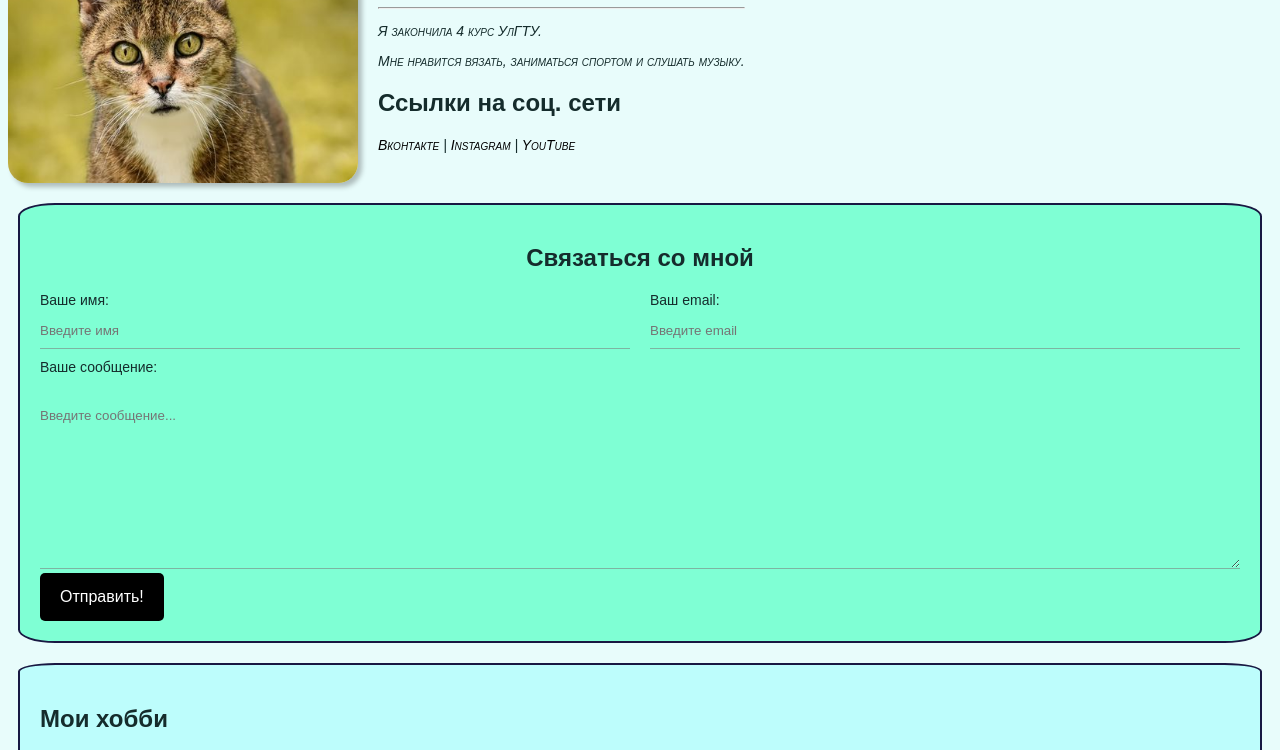
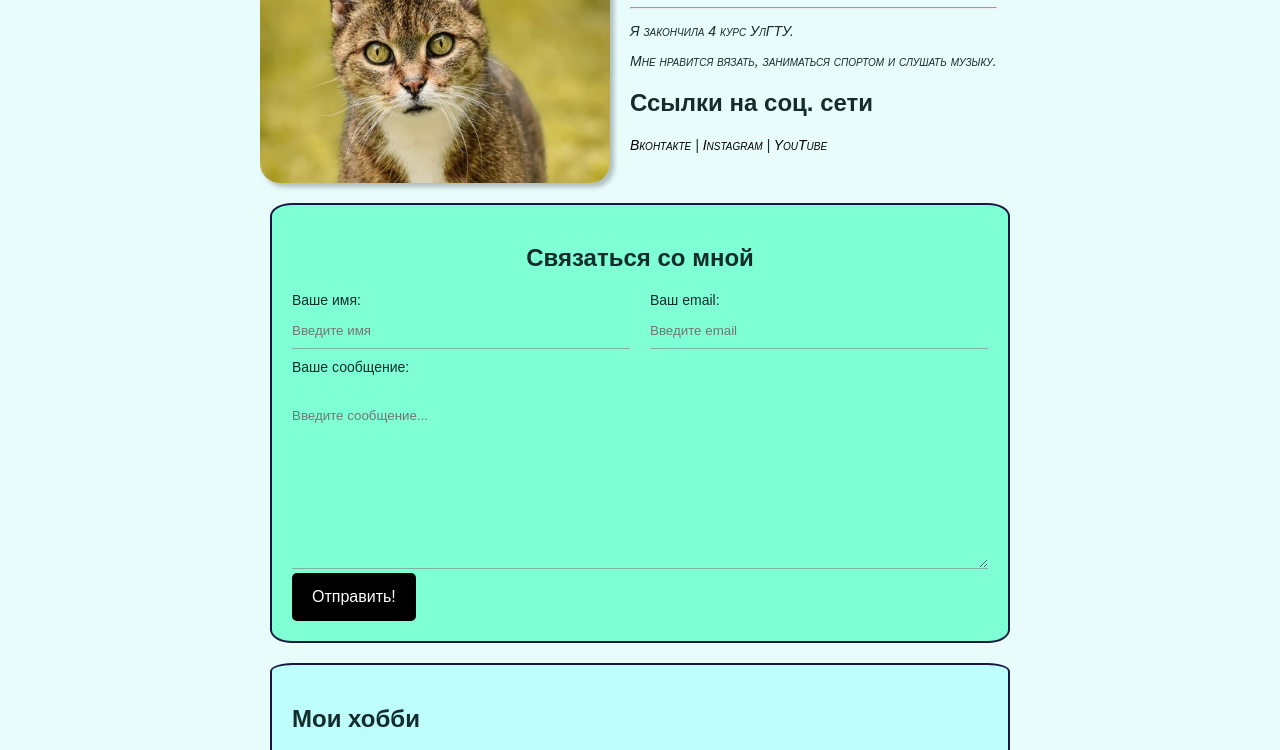
Before and after one commit to colom23/test_projest, a plain HTML site: page index.html in a window 1280 px wide. Shown: the part 81-831 px from the top of the page. Drawn offline with Linux system fonts and the light colour scheme.

Commit message:
Update styles.css

```diff
--- a/styles.css
+++ b/styles.css
@@ -7,7 +7,7 @@ body {
     color: rgb(21, 44, 44);
 }
 .container {
-    max-width: 800;
+    max-width: 760px;
     margin: auto;
     padding-top: 5px 20px;
 
```
